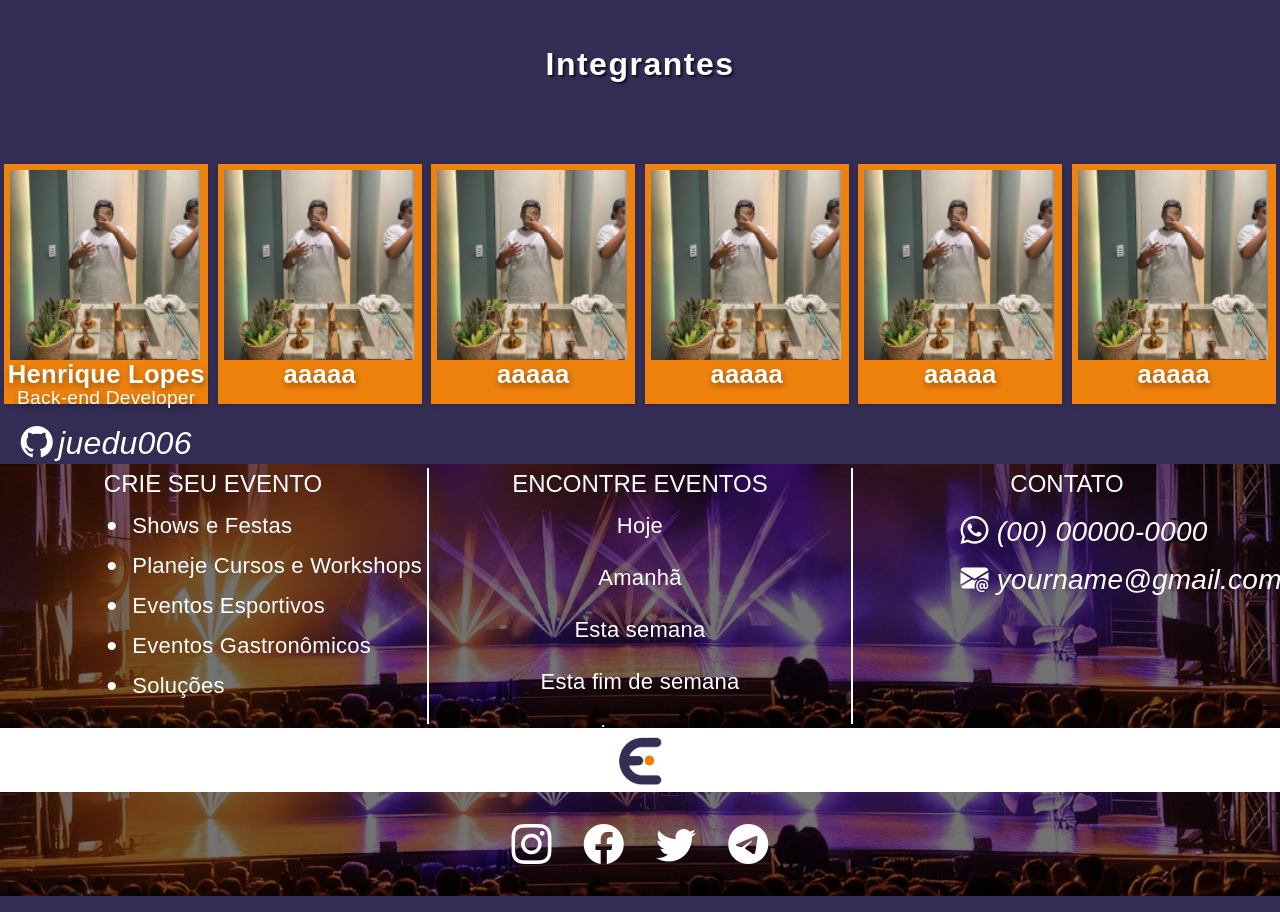
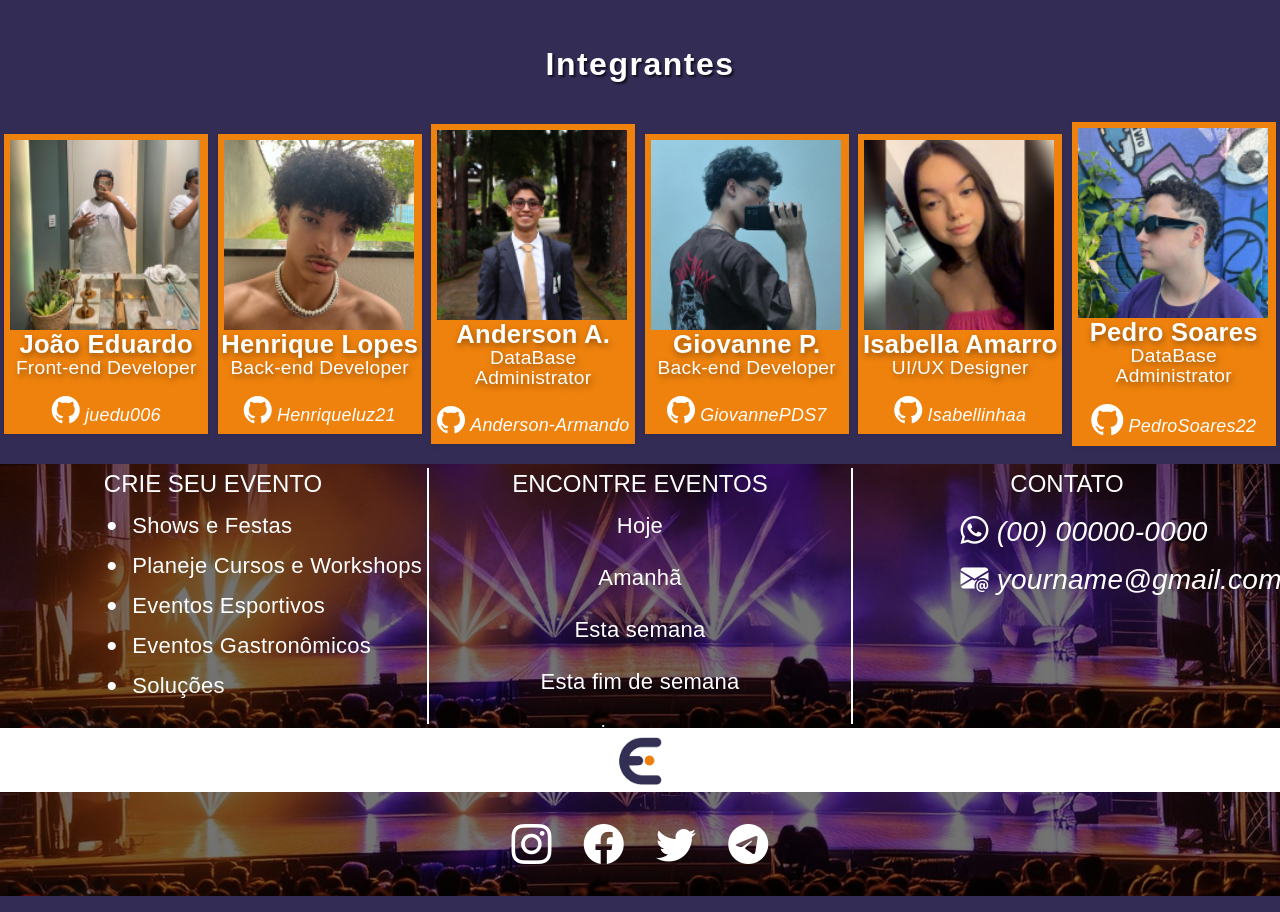
Before and after one commit to GiovannePDS7/EventFy, an Angular app: page / in a window 1280 px wide. Shown: the part 1640-2552 px from the top of the page. Built offline with nearby package versions, Linux system fonts and the light colour scheme; a web font is replaced by a local one.

Commit message:
add integrantes xl e xxl

```diff
--- a/src/app/integrantes/integrantes.component.css
+++ b/src/app/integrantes/integrantes.component.css
@@ -96,20 +96,22 @@
     text-align: center;
 }
 
-#pMember, #pMember-desktop, #pMember-desktop-xl {
+#pMember, #pMember-desktop, #pMember-desktop-xl, #pMember-desktop-xxl {
     color: #fff;
     text-align: center;
     font-size: 3.2vw;
-    text-shadow: 1px 3px 6px rgba(0, 0, 0, 0.384);
+    text-shadow: 2px 3px 6px rgba(0, 0, 0, 0.384);
 }
 #pMember-desktop{
     font-size: 1.5vw;
 }
-#pMember-desktop-xl{
+#pMember-desktop-xl, #pMember-desktop-xxl{
     font-size: 1.3vw;
 }
-
-#spanMember, #spanMember-desktop {
+#pMember-desktop-xxl{
+    margin-top: 0.5vh;
+}
+#spanMember, #spanMember-desktop, #spanMember-desktop-xl {
     padding-top: 3%;
     padding-bottom: 5%;
     color: #fff;
@@ -121,6 +123,12 @@
 }
 #spanMember-desktop{
     font-size: 1.3vw;
+}
+#spanMember-desktop-xl{
+    font-size: 0.5vw;
+}
+#text-git{
+    font-size: 1.4vw;
 }
 .bi::before{
     margin-right: 5px;
@@ -149,7 +157,7 @@
 }
 .card-xl{
     width: 99%;
-    height: 30vh;
+    min-height: 27.3vh;
     margin-left: 2%;
     margin-right: 2%;
     background: #EF820D;
--- a/src/app/integrantes/integrantes.component.html
+++ b/src/app/integrantes/integrantes.component.html
@@ -7,41 +7,61 @@
         <mat-grid-tile>
             <div class="card-xl" >
                 <img src="../../assets/img/Integrantes/Joao.png" class="card-img" >
-                <h3 class="h3Member-desktop-xl">Henrique Lopes</h3>
-                <p id="pMember-desktop">Back-end Developer</p>
+                <h3 class="h3Member-desktop-xl">João Eduardo</h3>
+                <p id="pMember-desktop">Front-end Developer</p>
                 <a href="https://github.com/juedu006" id="aContainer">
-                    <span id="spanMember-desktop"><i class="bi bi-github fs-2">juedu006</i></span>
+                    <span id="spanMember-desktop-xl"><i class="bi bi-github fs-3"><i id="text-git">juedu006</i></i></span>
                 </a>
             </div>
         </mat-grid-tile>
         <mat-grid-tile>
             <div class="card-xl" >
-                <img src="../../assets/img/Integrantes/Joao.png" class="card-img">
-                <h3 class="h3Member-desktop-xl">aaaaa</h3>
+                <img src="../../assets/img/Integrantes/Henrique.png" class="card-img">
+                <h3 class="h3Member-desktop-xl">Henrique Lopes</h3>
+                <p id="pMember-desktop">Back-end Developer</p>
+                <a href="https://github.com/juedu006" id="aContainer">
+                    <span id="spanMember-desktop-xl"><i class="bi bi-github fs-3"><i id="text-git">Henriqueluz21</i></i></span>
+                </a>
             </div>
         </mat-grid-tile>
         <mat-grid-tile>
             <div class="card-xl" >
-                <img src="../../assets/img/Integrantes/Joao.png" class="card-img">
-                <h3 class="h3Member-desktop-xl">aaaaa</h3>
+                <img src="../../assets/img/Integrantes/Anderson.png" class="card-img">
+                <h3 class="h3Member-desktop-xl">Anderson A.</h3>
+                <p id="pMember-desktop">DataBase Administrator</p>
+                <a href="https://github.com/juedu006" id="aContainer">
+                    <span id="spanMember-desktop-xl"><i class="bi bi-github fs-3"><i id="text-git">Anderson-Armando</i></i></span>
+                </a>
             </div>
         </mat-grid-tile>
         <mat-grid-tile>
             <div class="card-xl" >
-                <img src="../../assets/img/Integrantes/Joao.png" class="card-img">
-                <h3 class="h3Member-desktop-xl">aaaaa</h3>
+                <img src="../../assets/img/Integrantes/Giovanne.png" class="card-img">
+                <h3 class="h3Member-desktop-xl">Giovanne P.</h3>
+                <p id="pMember-desktop">Back-end Developer</p>
+                <a href="https://github.com/juedu006" id="aContainer">
+                    <span id="spanMember-desktop-xl"><i class="bi bi-github fs-3"><i id="text-git">GiovannePDS7</i></i></span>
+                </a>
             </div>
         </mat-grid-tile>
         <mat-grid-tile>
             <div class="card-xl" >
-                <img src="../../assets/img/Integrantes/Joao.png" class="card-img">
-                <h3 class="h3Member-desktop-xl">aaaaa</h3>
+                <img src="../../assets/img/Integrantes/Isabella.png" class="card-img">
+                <h3 class="h3Member-desktop-xl">Isabella Amarro</h3>
+                <p id="pMember-desktop">UI/UX Designer</p>
+                <a href="https://github.com/juedu006" id="aContainer">
+                    <span id="spanMember-desktop-xl"><i class="bi bi-github fs-3"><i id="text-git">Isabellinhaa</i></i></span>
+                </a>
             </div>
         </mat-grid-tile>
         <mat-grid-tile>
             <div class="card-xl" >
-                <img src="../../assets/img/Integrantes/Joao.png" class="card-img">
-                <h3 class="h3Member-desktop-xl">aaaaa</h3>
+                <img src="../../assets/img/Integrantes/Pedro.png" class="card-img">
+                <h3 class="h3Member-desktop-xl">Pedro Soares</h3>
+                <p id="pMember-desktop">DataBase Administrator</p>
+                <a href="https://github.com/juedu006" id="aContainer">
+                    <span id="spanMember-desktop-xl"><i class="bi bi-github fs-2"><i id="text-git">PedroSoares22</i></i></span>
+                </a>
             </div>
         </mat-grid-tile>
     </mat-grid-list>
@@ -52,21 +72,69 @@
     <div id="divH1-desktop">
         <h1 class="fs-1 text-center TxtTitle" id="IntegrantesH1-desktop">Integrantes</h1>
     </div>
-    <div class="slider-container-desktop" #slider>
-        <div class="card-desktop" *ngFor="let member of members">
+    <mat-grid-list cols="6" rowHeight="45vh" id="card-container"  >
 
-            <img [src]="member.image" alt="{{ member.name }}" class="img-fluid" />
-            <div class="member-info">
-                <h3 id="h3Member-desktop">{{ member.name }}</h3>
-                <p id="pMember-desktop">{{ member.role }}</p>
-                <a href="{{member.linkGithub}}" id="aContainer">
-                    <span id="spanMember-desktop"><i class="bi bi-github fs-2"></i>
-                            {{member.github}}</span>
+        <mat-grid-tile>
+            <div class="card-xl" >
+                <img src="../../assets/img/Integrantes/Joao.png" class="card-img" >
+                <h3 class="h3Member-desktop-xl">João Eduardo</h3>
+                <p id="pMember-desktop-xxl">Front-end Developer</p>
+                <a href="https://github.com/juedu006" id="aContainer">
+                    <span id="spanMember-desktop-xl"><i class="bi bi-github fs-3"><i id="text-git">juedu006</i></i></span>
                 </a>
             </div>
-
-        </div>
-    </div>
+        </mat-grid-tile>
+        <mat-grid-tile>
+            <div class="card-xl" >
+                <img src="../../assets/img/Integrantes/Henrique.png" class="card-img">
+                <h3 class="h3Member-desktop-xl">Henrique Lopes</h3>
+                <p id="pMember-desktop-xxl">Back-end Developer</p>
+                <a href="https://github.com/juedu006" id="aContainer">
+                    <span id="spanMember-desktop-xl"><i class="bi bi-github fs-3"><i id="text-git">Henriqueluz21</i></i></span>
+                </a>
+            </div>
+        </mat-grid-tile>
+        <mat-grid-tile>
+            <div class="card-xl" >
+                <img src="../../assets/img/Integrantes/Anderson.png" class="card-img">
+                <h3 class="h3Member-desktop-xl">Anderson A.</h3>
+                <p id="pMember-desktop-xxl">DataBase Administrator</p>
+                <a href="https://github.com/juedu006" id="aContainer">
+                    <span id="spanMember-desktop-xl"><i class="bi bi-github fs-3"><i id="text-git">Anderson-Armando</i></i></span>
+                </a>
+            </div>
+        </mat-grid-tile>
+        <mat-grid-tile>
+            <div class="card-xl" >
+                <img src="../../assets/img/Integrantes/Giovanne.png" class="card-img">
+                <h3 class="h3Member-desktop-xl">Giovanne P.</h3>
+                <p id="pMember-desktop-xxl">Back-end Developer</p>
+                <a href="https://github.com/juedu006" id="aContainer">
+                    <span id="spanMember-desktop-xl"><i class="bi bi-github fs-3"><i id="text-git">GiovannePDS7</i></i></span>
+                </a>
+            </div>
+        </mat-grid-tile>
+        <mat-grid-tile>
+            <div class="card-xl" >
+                <img src="../../assets/img/Integrantes/Isabella.png" class="card-img">
+                <h3 class="h3Member-desktop-xl">Isabella Amarro</h3>
+                <p id="pMember-desktop-xxl">UI/UX Designer</p>
+                <a href="https://github.com/juedu006" id="aContainer">
+                    <span id="spanMember-desktop-xl"><i class="bi bi-github fs-3"><i id="text-git">Isabellinhaa</i></i></span>
+                </a>
+            </div>
+        </mat-grid-tile>
+        <mat-grid-tile>
+            <div class="card-xl" >
+                <img src="../../assets/img/Integrantes/Pedro.png" class="card-img">
+                <h3 class="h3Member-desktop-xl">Pedro Soares</h3>
+                <p id="pMember-desktop-xxl">DataBase Administrator</p>
+                <a href="https://github.com/juedu006" id="aContainer">
+                    <span id="spanMember-desktop-xl"><i class="bi bi-github fs-2"><i id="text-git">PedroSoares22</i></i></span>
+                </a>
+            </div>
+        </mat-grid-tile>
+    </mat-grid-list>
 
 </div>
 
```
